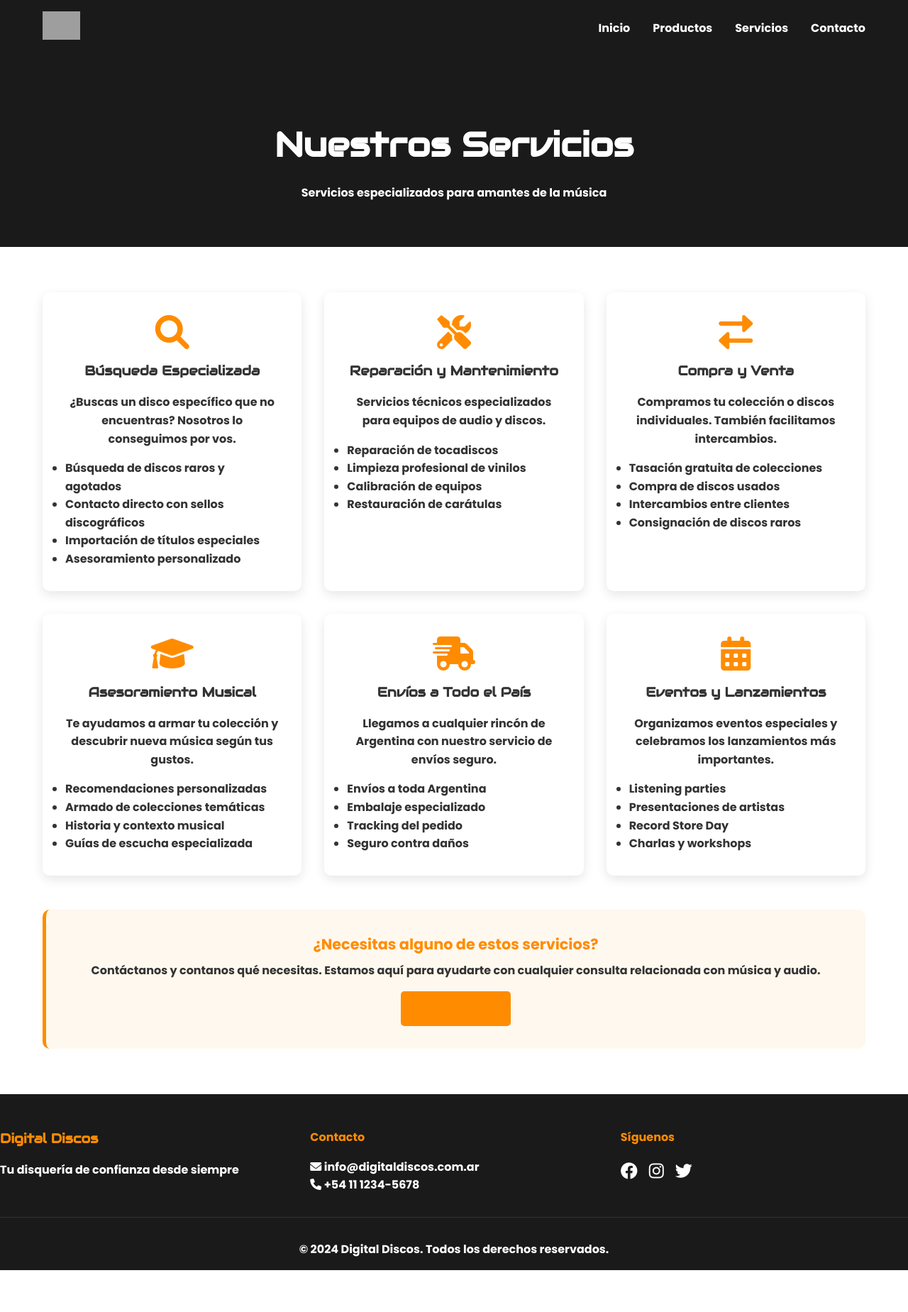
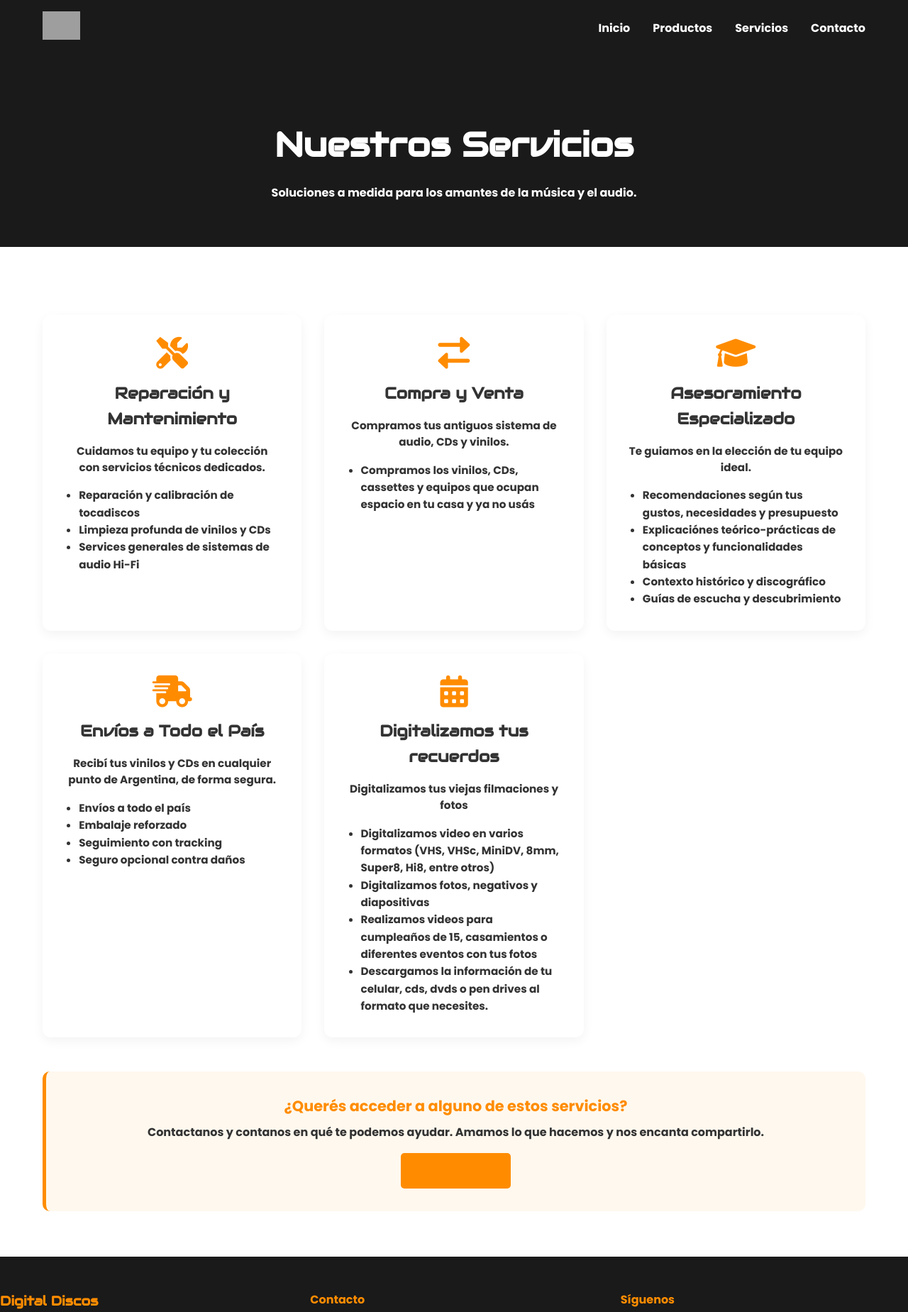
Before and after one commit to nicolaskass/DDLP-web-publica, a Flask app: page /servicios in a window 1280 px wide. Shown: the top 1849 px of the page at 71% size. Before the commit the page ends 1790 px from the top, so only its background shows below. Run offline with Flask 3, Linux system fonts and the light colour scheme; grey boxes are pictures that could not be loaded.

Commit message:
Enhance services section with new styles and updated content for better presentation and clarity

```diff
--- a/static/css/style.css
+++ b/static/css/style.css
@@ -585,3 +585,49 @@ footer {
 .coming-soon a:hover {
     color: #cc6b00;
 }
+.services-grid {
+    display: grid;
+    grid-template-columns: repeat(auto-fit, minmax(280px, 1fr));
+    gap: 2rem;
+    margin-top: 2rem;
+}
+
+.service-item {
+    background: #ffffff;
+    padding: 2rem;
+    border-radius: 12px;
+    box-shadow: 0 5px 15px rgba(0, 0, 0, 0.05);
+    text-align: center;
+    transition: transform 0.2s ease, box-shadow 0.2s ease;
+}
+
+.service-item:hover {
+    transform: translateY(-5px);
+    box-shadow: 0 8px 20px rgba(0, 0, 0, 0.1);
+}
+
+.service-item i {
+    font-size: 2.8rem;
+    color: #ff8c00;
+    margin-bottom: 1rem;
+}
+
+.service-item h3 {
+    margin-bottom: 1rem;
+    font-size: 1.4rem;
+    font-family: 'Audiowide', cursive;
+}
+
+.service-item p {
+    font-size: 0.95rem;
+    margin-bottom: 1rem;
+    line-height: 1.5;
+}
+
+.service-item ul {
+    list-style-type: disc;
+    padding-left: 1.2rem;
+    text-align: left;
+    font-size: 0.95rem;
+    color: #333;
+}
--- a/templates/servicios.html
+++ b/templates/servicios.html
@@ -1,4 +1,3 @@
-
 {% extends "base.html" %}
 
 {% block title %}Servicios - Digital Discos{% endblock %}
@@ -7,89 +6,97 @@
 <section class="page-header">
     <div class="container">
         <h1>Nuestros Servicios</h1>
-        <p>Servicios especializados para amantes de la música</p>
+        <p>Soluciones a medida para los amantes de la música y el audio.</p>
     </div>
 </section>
 
 <section class="services">
     <div class="container">
         <div class="services-grid">
+        <!-- BÚSQUEDA -->
+        <!-- {#
             <div class="service-item">
                 <i class="fas fa-search"></i>
-                <h3>Búsqueda Especializada</h3>
-                <p>¿Buscas un disco específico que no encuentras? Nosotros lo conseguimos por vos.</p>
-                <ul style="text-align: left; margin-top: 1rem;">
-                    <li>Búsqueda de discos raros y agotados</li>
-                    <li>Contacto directo con sellos discográficos</li>
-                    <li>Importación de títulos especiales</li>
+                <h3>Ofertas Especializadas</h3>
+                <p>¿Buscás un disco difícil de conseguir? Nosotros lo encontramos por vos.</p>
+                <ul>
+                    <li>Discos raros y agotados</li>
+                    <li>Contacto directo con sellos y coleccionistas</li>
+                    <li>Importación de títulos exclusivos</li>
                     <li>Asesoramiento personalizado</li>
+                </ul>
+            </div> #}
+
+<!-- REPARACIÓN -->
+<div class="service-item">
+    <i class="fas fa-tools"></i>
+    <h3>Reparación y Mantenimiento</h3>
+    <p>Cuidamos tu equipo y tu colección con servicios técnicos dedicados.</p>
+    <ul>
+        <li>Reparación y calibración de tocadiscos</li>
+        <li>Limpieza profunda de vinilos y CDs</li>
+        {# <li>Restauración de carátulas y empaques</li> #}
+        <li>Services generales de sistemas de audio Hi-Fi</li>
     </ul>
 </div>
 
+<!-- COMPRA / VENTA -->
 <div class="service-item">
-                <i class="fas fa-tools"></i>
-                <h3>Reparación y Mantenimiento</h3>
-                <p>Servicios técnicos especializados para equipos de audio y discos.</p>
-                <ul style="text-align: left; margin-top: 1rem;">
-                    <li>Reparación de tocadiscos</li>
-                    <li>Limpieza profesional de vinilos</li>
-                    <li>Calibración de equipos</li>
-                    <li>Restauración de carátulas</li>
+    <i class="fas fa-exchange-alt"></i>
+    <h3>Compra y Venta</h3>
+    <p>Compramos tus antiguos sistema de audio, CDs y vinilos.</p>
+    <ul>
+        {# <li>Tasación gratuita</li> #}
+        <li>Compramos los vinilos, CDs, cassettes y equipos que ocupan espacio en tu casa y ya no usás</li>
+        {# <li>Intercambios con otros coleccionistas</li> #}
+        {# <li>Consignación de rarezas</li> #}
     </ul>
 </div>
 
+
+            <!-- ASESORAMIENTO -->
             <div class="service-item">
-                <i class="fas fa-exchange-alt"></i>
-                <h3>Compra y Venta</h3>
-                <p>Compramos tu colección o discos individuales. También facilitamos intercambios.</p>
-                <ul style="text-align: left; margin-top: 1rem;">
-                    <li>Tasación gratuita de colecciones</li>
-                    <li>Compra de discos usados</li>
-                    <li>Intercambios entre clientes</li>
-                    <li>Consignación de discos raros</li>
+                <i class="fas fa-graduation-cap"></i>
+                <h3>Asesoramiento Especializado</h3>
+                <p>Te guiamos en la elección de tu equipo ideal.</p>
+                <ul>
+                    <li>Recomendaciones según tus gustos, necesidades y presupuesto</li>
+                    <li>Explicaciónes teórico-prácticas de conceptos y funcionalidades básicas</li>
+                    <li>Contexto histórico y discográfico</li>
+                    <li>Guías de escucha y descubrimiento</li>
                 </ul>
             </div>
 
+            <!-- ENVÍOS -->
             <div class="service-item">
-                <i class="fas fa-graduation-cap"></i>
-                <h3>Asesoramiento Musical</h3>
-                <p>Te ayudamos a armar tu colección y descubrir nueva música según tus gustos.</p>
-                <ul style="text-align: left; margin-top: 1rem;">
-                    <li>Recomendaciones personalizadas</li>
-                    <li>Armado de colecciones temáticas</li>
-                    <li>Historia y contexto musical</li>
-                    <li>Guías de escucha especializada</li>
+                <i class="fas fa-shipping-fast"></i>
+                <h3>Envíos a Todo el País</h3>
+                <p>Recibí tus vinilos y CDs en cualquier punto de Argentina, de forma segura.</p>
+                <ul>
+                    <li>Envíos a todo el país</li>
+                    <li>Embalaje reforzado</li>
+                    <li>Seguimiento con tracking</li>
+                    <li>Seguro opcional contra daños</li>
                 </ul>
             </div>
 
-            <div class="service-item">
-                <i class="fas fa-shipping-fast"></i>
-                <h3>Envíos a Todo el País</h3>
-                <p>Llegamos a cualquier rincón de Argentina con nuestro servicio de envíos seguro.</p>
-                <ul style="text-align: left; margin-top: 1rem;">
-                    <li>Envíos a toda Argentina</li>
-                    <li>Embalaje especializado</li>
-                    <li>Tracking del pedido</li>
-                    <li>Seguro contra daños</li>
-                </ul>
-            </div>
-
+            <!-- EVENTOS -->
             <div class="service-item">
                 <i class="fas fa-calendar-alt"></i>
-                <h3>Eventos y Lanzamientos</h3>
-                <p>Organizamos eventos especiales y celebramos los lanzamientos más importantes.</p>
-                <ul style="text-align: left; margin-top: 1rem;">
-                    <li>Listening parties</li>
-                    <li>Presentaciones de artistas</li>
-                    <li>Record Store Day</li>
-                    <li>Charlas y workshops</li>
+                <h3>Digitalizamos tus recuerdos</h3>
+                <p>Digitalizamos tus viejas filmaciones y fotos</p>
+                <ul>
+                    <li>Digitalizamos video en varios formatos (VHS, VHSc, MiniDV, 8mm, Super8, Hi8, entre otros)</li>
+                    <li>Digitalizamos fotos, negativos y diapositivas</li>
+                    <li>Realizamos videos para cumpleaños de 15, casamientos o diferentes eventos con tus fotos</li>
+                    <li>Descargamos la información de tu celular, cds, dvds o pen drives al formato que necesites.</li>
                 </ul>
             </div>
         </div>
 
-        <div class="coming-soon" style="margin-top: 3rem;">
-            <h3>¿Necesitas alguno de estos servicios?</h3>
-            <p>Contáctanos y contanos qué necesitas. Estamos aquí para ayudarte con cualquier consulta relacionada con música y audio.</p>
+        <div class="coming-soon" style="margin-top: 3rem; text-align: center;">
+            <h3>¿Querés acceder a alguno de estos servicios?</h3>
+            <p>Contactanos y contanos en qué te podemos ayudar. Amamos lo que hacemos y nos encanta compartirlo.</p>
             <a href="/contacto" class="btn-primary" style="display: inline-block; margin-top: 1rem;">Contactanos</a>
         </div>
     </div>
```
Lines whose indentation alone changed are shown as unchanged.
